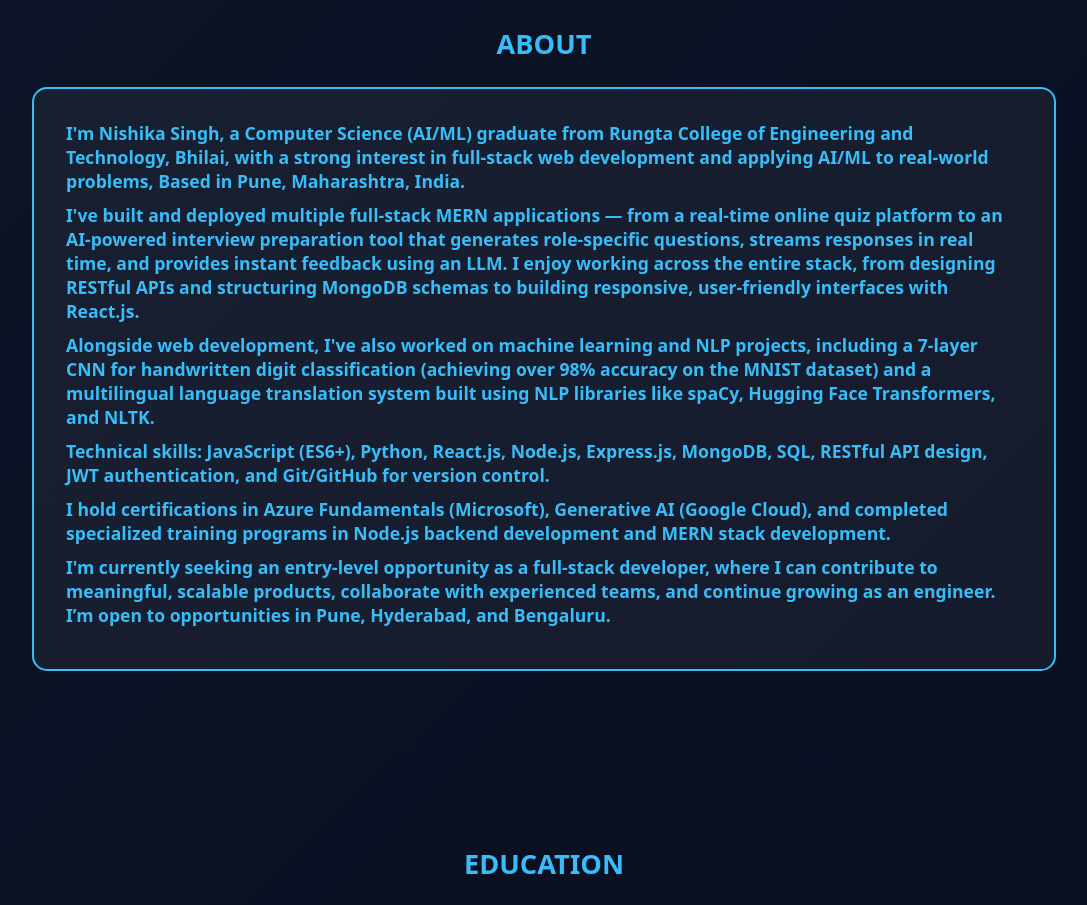
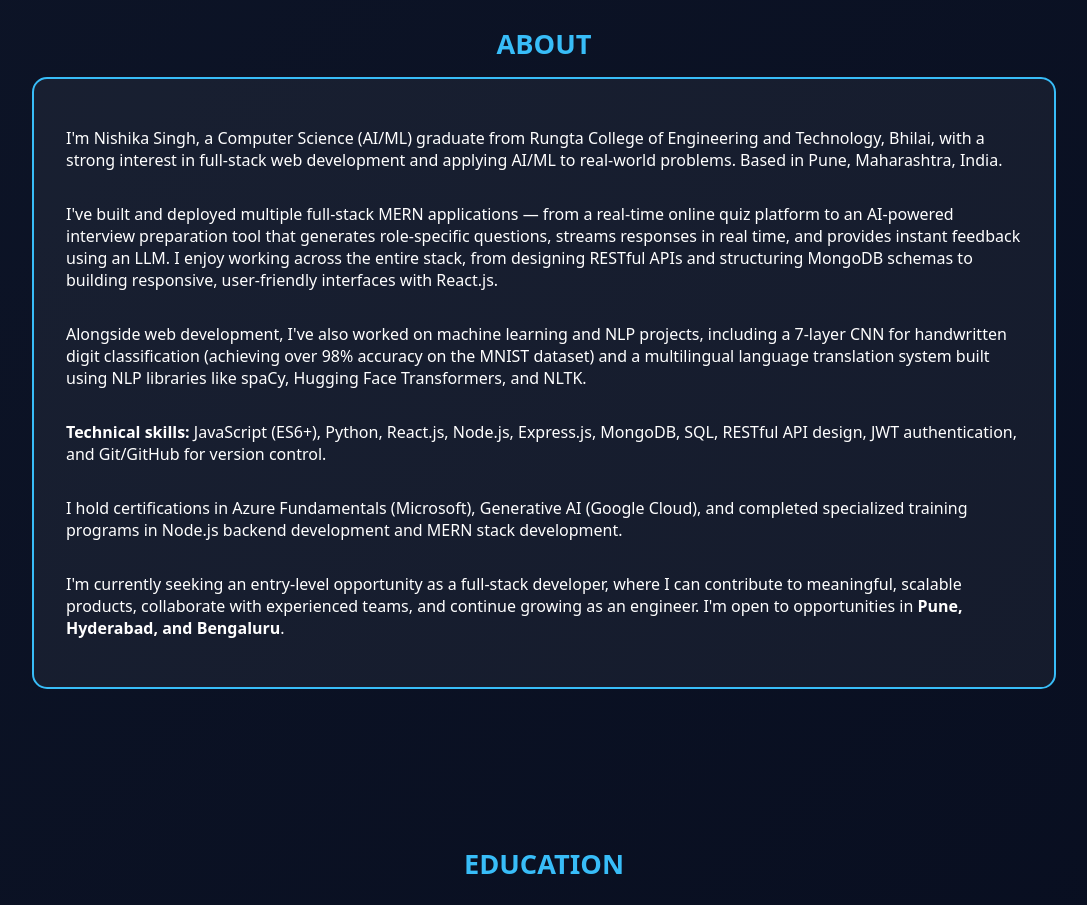
Before and after one commit to nishikasingh31/Portfolio, a React (Vite) app: page / in a window 1280 px wide. Shown: the part 1280-2185 px from the top of the page, without its empty margins (96-1183 px from the left). Built offline with nearby package versions, Linux system fonts and the light colour scheme.

Commit message:
Update About.jsx

```diff
--- a/src/pages/About.jsx
+++ b/src/pages/About.jsx
@@ -4,56 +4,48 @@ import "../App.css";
 const About = () => {
   return (
     <section id="about" className="about">
-      <h2 >ABOUT</h2>
-
-       <div className="container"/>
-
+      <h2>ABOUT</h2>
       <div className="card">
-
-      <h3>
+        <p>
           I'm Nishika Singh, a Computer Science (AI/ML) graduate from Rungta
-        College of Engineering and Technology, Bhilai, with a strong interest
-        in full-stack web development and applying AI/ML to real-world
-        problems, Based in Pune, Maharashtra, India.
-      </h3>
-
-      <h3>
-        I've built and deployed multiple full-stack MERN applications — from
-        a real-time online quiz platform to an AI-powered interview
+          College of Engineering and Technology, Bhilai, with a strong
+          interest in full-stack web development and applying AI/ML to
+          real-world problems. Based in Pune, Maharashtra, India.
+        </p>
+        <p>
+          I've built and deployed multiple full-stack MERN applications —
+          from a real-time online quiz platform to an AI-powered interview
           preparation tool that generates role-specific questions, streams
-        responses in real time, and provides instant feedback using an LLM.
-        I enjoy working across the entire stack, from designing RESTful APIs
-        and structuring MongoDB schemas to building responsive,
-        user-friendly interfaces with React.js.
-      </h3>
-
-      <h3>
-        Alongside web development, I've also worked on machine learning and
-        NLP projects, including a 7-layer CNN for handwritten digit
+          responses in real time, and provides instant feedback using an
+          LLM. I enjoy working across the entire stack, from designing
+          RESTful APIs and structuring MongoDB schemas to building
+          responsive, user-friendly interfaces with React.js.
+        </p>
+        <p>
+          Alongside web development, I've also worked on machine learning
+          and NLP projects, including a 7-layer CNN for handwritten digit
           classification (achieving over 98% accuracy on the MNIST dataset)
           and a multilingual language translation system built using NLP
           libraries like spaCy, Hugging Face Transformers, and NLTK.
-      </h3>
-
-      <h3>
+        </p>
+        <p>
           <strong>Technical skills:</strong> JavaScript (ES6+), Python,
-        React.js, Node.js, Express.js, MongoDB, SQL, RESTful API design, JWT
-        authentication, and Git/GitHub for version control.
-      </h3>
-
-      <h3>
-       I hold certifications in Azure Fundamentals (Microsoft), Generative
-        AI (Google Cloud), and completed specialized training programs in
-        Node.js backend development and MERN stack development.
-      </h3>
-
-      <h3>
+          React.js, Node.js, Express.js, MongoDB, SQL, RESTful API design,
+          JWT authentication, and Git/GitHub for version control.
+        </p>
+        <p>
+          I hold certifications in Azure Fundamentals (Microsoft),
+          Generative AI (Google Cloud), and completed specialized training
+          programs in Node.js backend development and MERN stack
+          development.
+        </p>
+        <p>
           I'm currently seeking an entry-level opportunity as a full-stack
-        developer, where I can contribute to meaningful, scalable products,
-        collaborate with experienced teams, and continue growing as an
-        engineer. I’m open to opportunities in
-        <strong> Pune, Hyderabad, and Bengaluru</strong>.
-      </h3>
+          developer, where I can contribute to meaningful, scalable
+          products, collaborate with experienced teams, and continue
+          growing as an engineer. I'm open to opportunities in{" "}
+          <strong>Pune, Hyderabad, and Bengaluru</strong>.
+        </p>
       </div>
     </section>
   );
```
Lines whose indentation alone changed are shown as unchanged.
